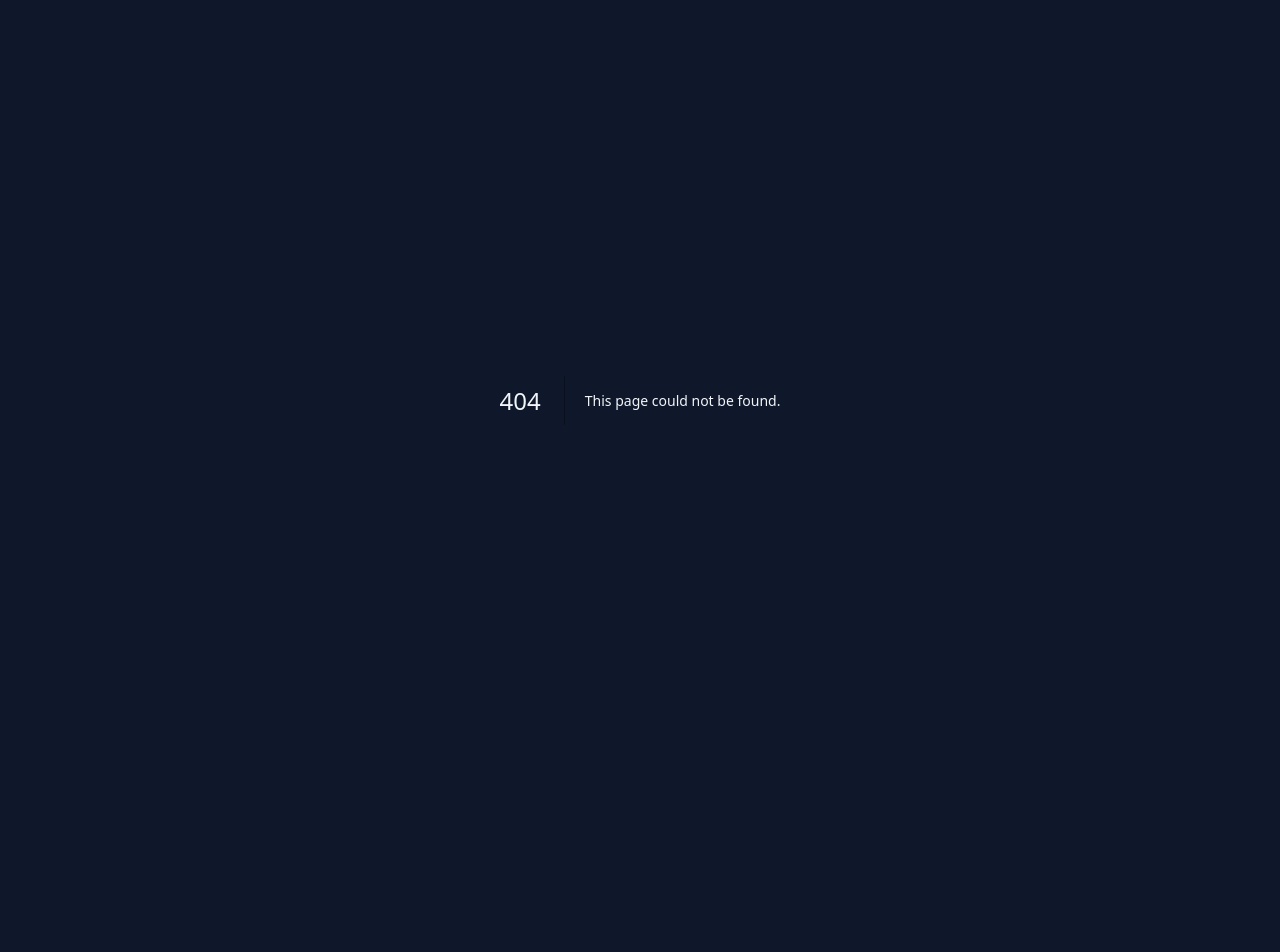
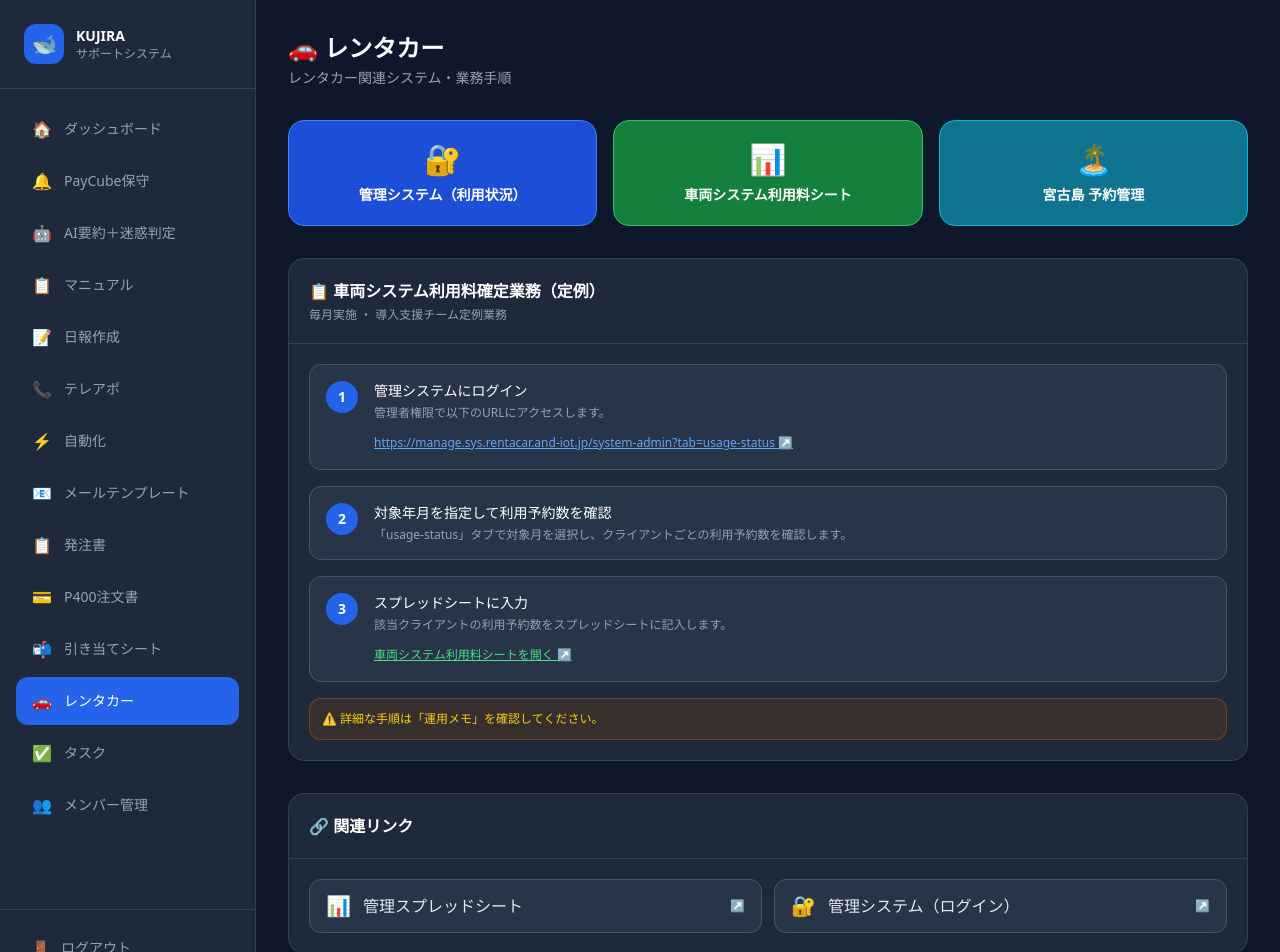
Before and after one commit to fyoneyone9-cyber/kujira-support, a Next.js app: page /rentacar in a window 1280 px wide. Before the commit this address had no page. Shown: the top 952 px of the page. Before the commit the page ends 800 px from the top, so only its background shows below. Built offline with nearby package versions, Linux system fonts and the light colour scheme.

Commit message:
feat: レンタカーページ追加・サイドバー更新

```diff
--- /dev/null
+++ b/src/app/(app)/rentacar/page.tsx
@@ -0,0 +1,119 @@
+export default function RentacarPage() {
+  return (
+    <div>
+      <div className="mb-8">
+        <h1 className="text-2xl font-bold text-white">🚗 レンタカー</h1>
+        <p className="text-slate-400 text-sm mt-1">レンタカー関連システム・業務手順</p>
+      </div>
+
+      {/* クイックリンク */}
+      <div className="grid grid-cols-1 sm:grid-cols-3 gap-4 mb-8">
+        <a
+          href="https://manage.sys.rentacar.and-iot.jp/system-admin?tab=usage-status"
+          target="_blank"
+          rel="noopener noreferrer"
+          className="flex flex-col items-center gap-2 px-4 py-5 bg-blue-700 hover:bg-blue-600 border border-blue-500 rounded-2xl transition-colors"
+        >
+          <span className="text-3xl">🔐</span>
+          <span className="text-sm font-bold text-white">管理システム（利用状況）</span>
+        </a>
+        <a
+          href="https://docs.google.com/spreadsheets/d/150wKremcy74Qx8hAzQiUGVa8p3vp0JPp2iEVPDu-WF8/edit?gid=1550991846#gid=1550991846"
+          target="_blank"
+          rel="noopener noreferrer"
+          className="flex flex-col items-center gap-2 px-4 py-5 bg-green-700 hover:bg-green-600 border border-green-500 rounded-2xl transition-colors"
+        >
+          <span className="text-3xl">📊</span>
+          <span className="text-sm font-bold text-white">車両システム利用料シート</span>
+        </a>
+        <a
+          href="https://miyakojima.rentacarlite.and-iot.jp/login"
+          target="_blank"
+          rel="noopener noreferrer"
+          className="flex flex-col items-center gap-2 px-4 py-5 bg-cyan-700 hover:bg-cyan-600 border border-cyan-500 rounded-2xl transition-colors"
+        >
+          <span className="text-3xl">🏝️</span>
+          <span className="text-sm font-bold text-white">宮古島 予約管理</span>
+        </a>
+      </div>
+
+      {/* 車両システム利用料確定業務 */}
+      <div className="bg-slate-800 rounded-2xl border border-slate-700 mb-8">
+        <div className="p-5 border-b border-slate-700">
+          <h2 className="text-base font-semibold text-white">📋 車両システム利用料確定業務（定例）</h2>
+          <p className="text-slate-400 text-xs mt-1">毎月実施 ・ 導入支援チーム定例業務</p>
+        </div>
+        <div className="p-5 space-y-4">
+          <div className="flex gap-4 p-4 bg-slate-700/50 border border-slate-600 rounded-xl">
+            <div className="flex-shrink-0 w-8 h-8 bg-blue-600 rounded-full flex items-center justify-center text-white font-bold text-sm">1</div>
+            <div>
+              <p className="text-white font-medium text-sm mb-1">管理システムにログイン</p>
+              <p className="text-slate-400 text-xs mb-2">管理者権限で以下のURLにアクセスします。</p>
+              <a
+                href="https://manage.sys.rentacar.and-iot.jp/system-admin?tab=usage-status"
+                target="_blank"
+                rel="noopener noreferrer"
+                className="inline-flex items-center gap-1 text-blue-400 hover:text-blue-300 text-xs underline"
+              >
+                https://manage.sys.rentacar.and-iot.jp/system-admin?tab=usage-status ↗
+              </a>
+            </div>
+          </div>
+
+          <div className="flex gap-4 p-4 bg-slate-700/50 border border-slate-600 rounded-xl">
+            <div className="flex-shrink-0 w-8 h-8 bg-blue-600 rounded-full flex items-center justify-center text-white font-bold text-sm">2</div>
+            <div>
+              <p className="text-white font-medium text-sm mb-1">対象年月を指定して利用予約数を確認</p>
+              <p className="text-slate-400 text-xs">「usage-status」タブで対象月を選択し、クライアントごとの利用予約数を確認します。</p>
+            </div>
+          </div>
+
+          <div className="flex gap-4 p-4 bg-slate-700/50 border border-slate-600 rounded-xl">
+            <div className="flex-shrink-0 w-8 h-8 bg-blue-600 rounded-full flex items-center justify-center text-white font-bold text-sm">3</div>
+            <div>
+              <p className="text-white font-medium text-sm mb-1">スプレッドシートに入力</p>
+              <p className="text-slate-400 text-xs mb-2">該当クライアントの利用予約数をスプレッドシートに記入します。</p>
+              <a
+                href="https://docs.google.com/spreadsheets/d/150wKremcy74Qx8hAzQiUGVa8p3vp0JPp2iEVPDu-WF8/edit?gid=1550991846#gid=1550991846"
+                target="_blank"
+                rel="noopener noreferrer"
+                className="inline-flex items-center gap-1 text-green-400 hover:text-green-300 text-xs underline"
+              >
+                車両システム利用料シートを開く ↗
+              </a>
+            </div>
+          </div>
+
+          <div className="mt-2 p-3 bg-yellow-900/30 border border-yellow-700/50 rounded-xl">
+            <p className="text-yellow-400 text-xs font-medium">⚠️ 詳細な手順は「運用メモ」を確認してください。</p>
+          </div>
+        </div>
+      </div>
+
+      {/* その他リンク */}
+      <div className="bg-slate-800 rounded-2xl border border-slate-700">
+        <div className="p-5 border-b border-slate-700">
+          <h2 className="text-base font-semibold text-white">🔗 関連リンク</h2>
+        </div>
+        <div className="grid grid-cols-1 sm:grid-cols-2 gap-3 p-5">
+          {[
+            { label: '管理スプレッドシート', url: 'https://docs.google.com/spreadsheets/d/1Tae6Ez5Vsg5DPZ97vFTSNsCqqg9U0jLhsE4b-nvuDHE/edit?gid=1555490795#gid=1555490795', icon: '📊' },
+            { label: '管理システム（ログイン）', url: 'https://manage.sys.rentacar.and-iot.jp/auth/login', icon: '🔐' },
+          ].map((link) => (
+            <a
+              key={link.url}
+              href={link.url}
+              target="_blank"
+              rel="noopener noreferrer"
+              className="flex items-center gap-3 px-4 py-3 bg-slate-700/50 hover:bg-slate-700 border border-slate-600 hover:border-slate-500 rounded-xl transition-colors group"
+            >
+              <span className="text-xl">{link.icon}</span>
+              <span className="text-base text-slate-200 group-hover:text-white transition-colors font-medium">{link.label}</span>
+              <span className="ml-auto text-slate-500 group-hover:text-slate-300 transition-colors text-xs">↗</span>
+            </a>
+          ))}
+        </div>
+      </div>
+    </div>
+  )
+}
--- a/src/components/Sidebar.tsx
+++ b/src/components/Sidebar.tsx
@@ -17,6 +17,7 @@ const navItems = [
   { href: '/purchase-orders', label: '発注書', icon: '📋' },
   { href: '/p400-orders', label: 'P400注文書', icon: '💳' },
   { href: '/assignment', label: '引き当てシート', icon: '📬' },
+  { href: '/rentacar', label: 'レンタカー', icon: '🚗' },
   { href: '/tasks', label: 'タスク', icon: '✅' },
   { href: '/admin', label: 'メンバー管理', icon: '👥' },
 ]
```
